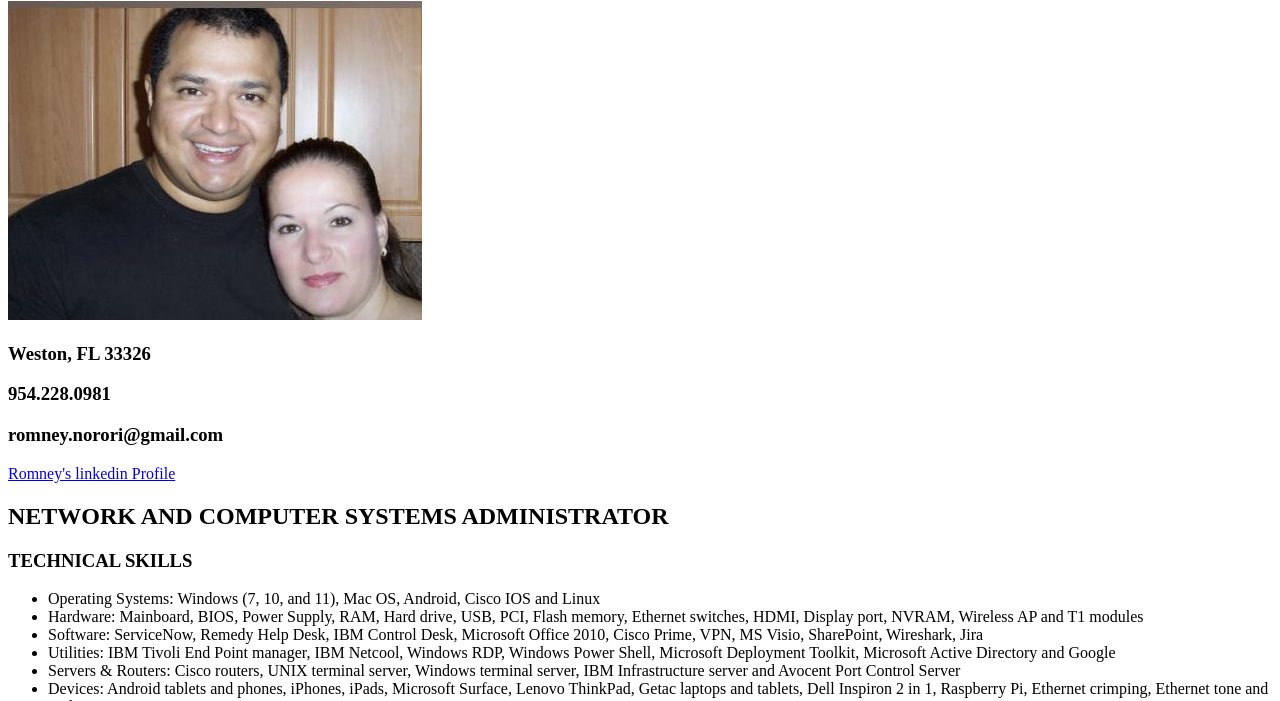
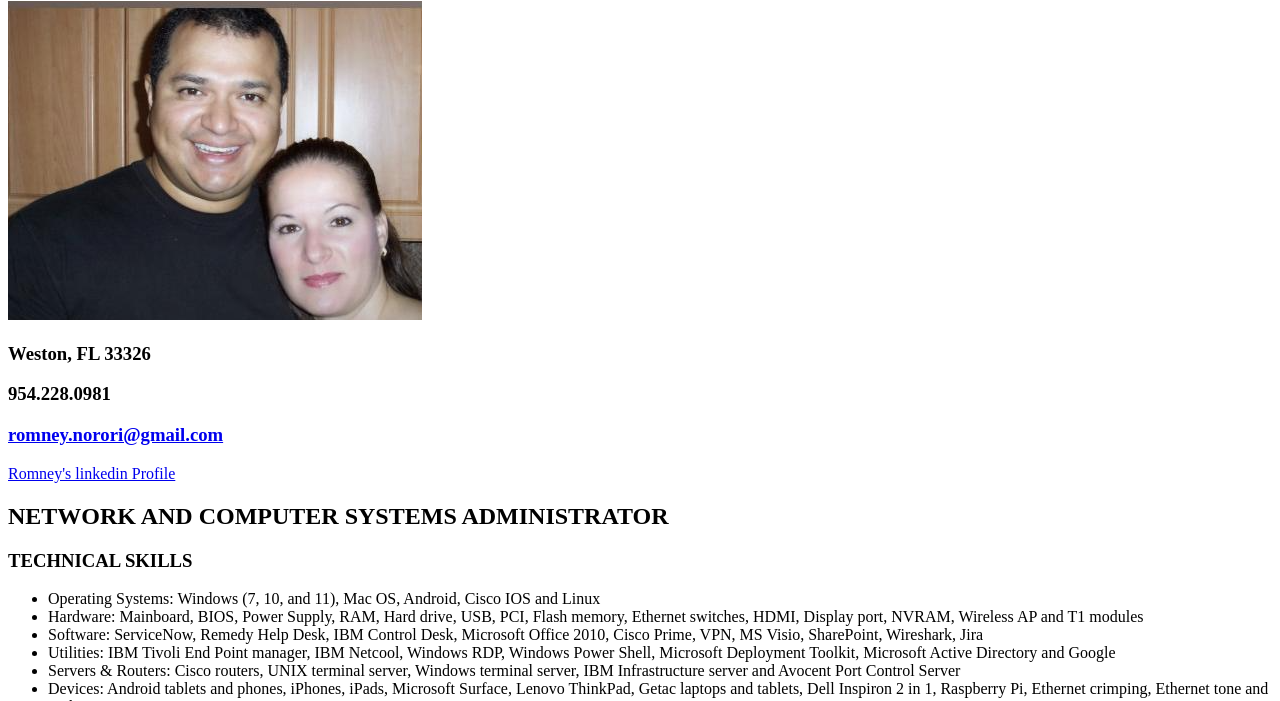
Before and after one commit to rnorori/resume-html, a plain HTML site: page index.html in a window 1280 px wide. Shown: the part 79-780 px from the top of the page. Drawn offline with Linux system fonts and the light colour scheme.

Commit message:
Add an email link

```diff
--- a/index.html
+++ b/index.html
@@ -11,7 +11,8 @@
     <img src="romandcat.png" alt="my resume pic"/>
     <h3>Weston, FL 33326</h3>
     <h3>954.228.0981</h3>
-    <h3>romney.norori@gmail.com</h3>
+    <p><a href="mailto:romney.norori@gmail.com"><h3>romney.norori@gmail.com</h3></a></p>
+
     <a href="https://www.linkedin.com/in/romneynorori/">Romney's linkedin Profile</a>
 </p>
 <h2>NETWORK AND COMPUTER SYSTEMS ADMINISTRATOR</h2>
```
